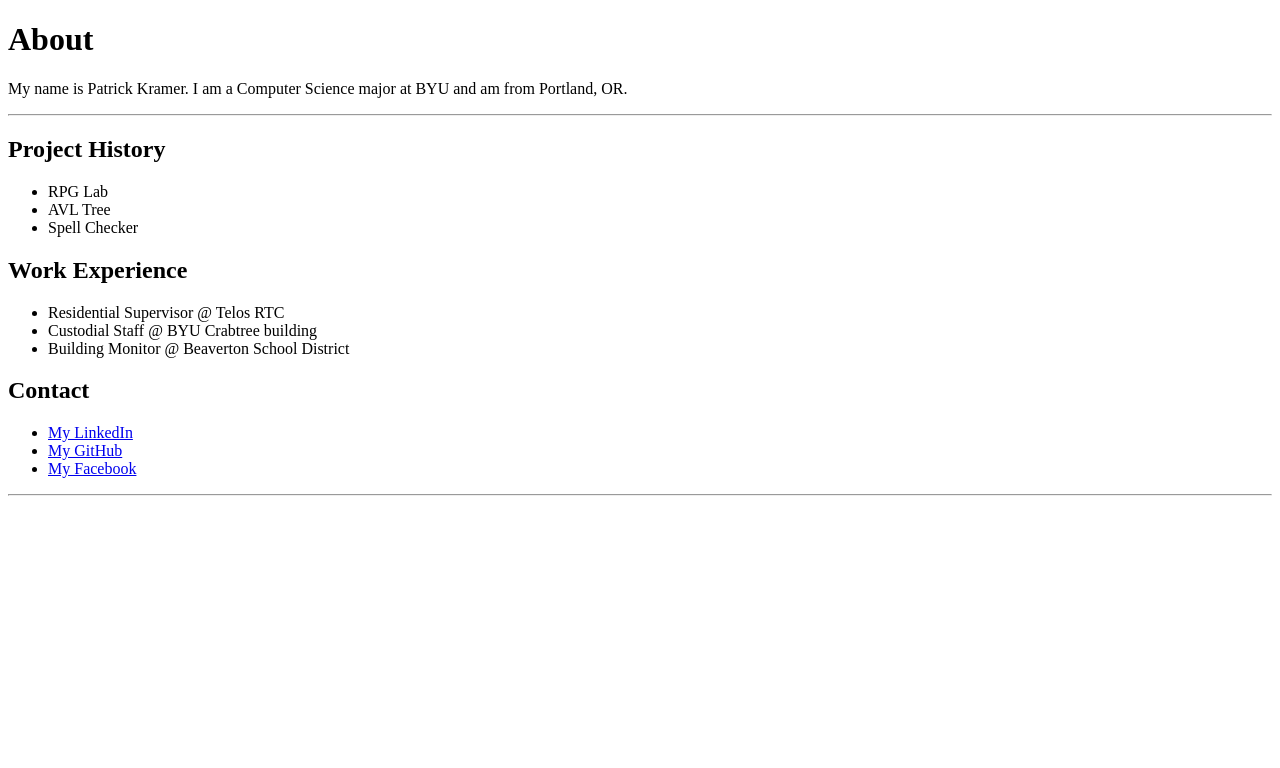
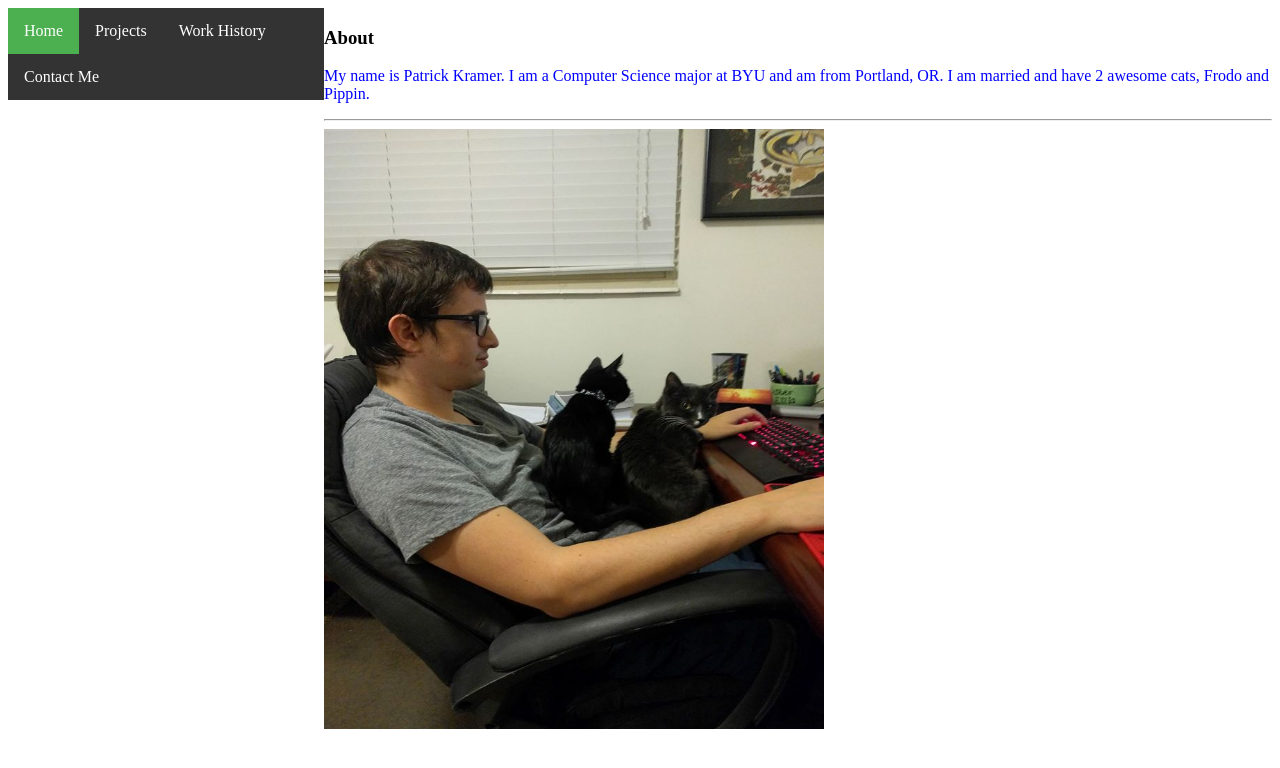
Before and after one commit to pwdkramer/260portfolio, a plain HTML site: page index.html in a window 1280 px wide. Drawn offline with Linux system fonts and the light colour scheme.

Commit message:
Activity 4 update

```diff
--- a/index.html
+++ b/index.html
@@ -2,38 +2,31 @@
 <html>
 <head>
   <title>Patrick's Portfolio</title>
+  <link rel="stylesheet" href="portfolio.css">
 </head>
 
 <body>
+<section>
+  <aside>
+<nav>
+  <ul class="navbar">
+    <li><a class="active" href="index.html">Home</a></li>
+    <li><a href="projects.html">Projects</a></li>
+    <li><a href="experience.html">Work History</a></li>
+    <li><a href="contact.html">Contact Me</a></li>
+  </ul>
+</nav>
+</aside>
 
+<article>
 <h1>About</h1>
-<p>My name is Patrick Kramer. I am a Computer Science major at BYU and am from Portland, OR.</p>
+<p>My name is Patrick Kramer. I am a Computer Science major at BYU and am from Portland, OR. I am married and have 2 awesome cats, Frodo and Pippin.</p>
 
 <hr>
 
-<h2>Project History</h2>
-<ul>
-  <li>RPG Lab</li>
-  <li>AVL Tree</li>
-  <li>Spell Checker</li>
-</ul>
-
-<h2>Work Experience</h2>
-<ul>
-  <li>Residential Supervisor @ Telos RTC</li>
-  <li>Custodial Staff @ BYU Crabtree building</li>
-  <li>Building Monitor @ Beaverton School District</li>
-</ul>
-
-<h2>Contact</h2>
-<ul>
-  <li><a href="https://www.linkedin.com/in/patrick-kramer-4ab363157/">My LinkedIn</a></li>
-  <li><a href="https://github.com/pkramer2">My GitHub</a></li>
-  <li><a href="https://www.facebook.com/patrick.kramer07">My Facebook</a></li>
-</ul>
-
-<hr>
-
+<img src="introPic.jpg" alt="A picture of me" width = "500" height = "600">
+</article>
+</section>
 </body>
 
 </html>
--- /dev/null
+++ b/portfolio.css
@@ -0,0 +1,47 @@
+p {
+  color: blue;
+}
+
+.uppercase {
+  text-transform: capitalize;
+}
+
+.navbar {
+  list-style-type: none;
+  margin: 0;
+  padding: 0;
+  overflow: hidden;
+  background-color: #333;
+}
+
+nav li {
+  float: left;
+}
+
+nav li a {
+  display: block;
+  color: white;
+  text-align: center;
+  padding: 14px 16px;
+  text-decoration: none;
+}
+
+.active {
+  background-color: #4CAF50;
+}
+
+nav li a:hover:not(.active) {
+  background-color: #111;
+}
+
+section {
+  display: flex;
+}
+
+aside {
+  flex: 1
+}
+
+article {
+  flex: 3
+}
```
Also changed, not shown: contact.html (added, +32 -0 lines), experience.html (added, +34 -0 lines), projects.html (added, +32 -0 lines), introPic.jpg (added), 1 other file.
